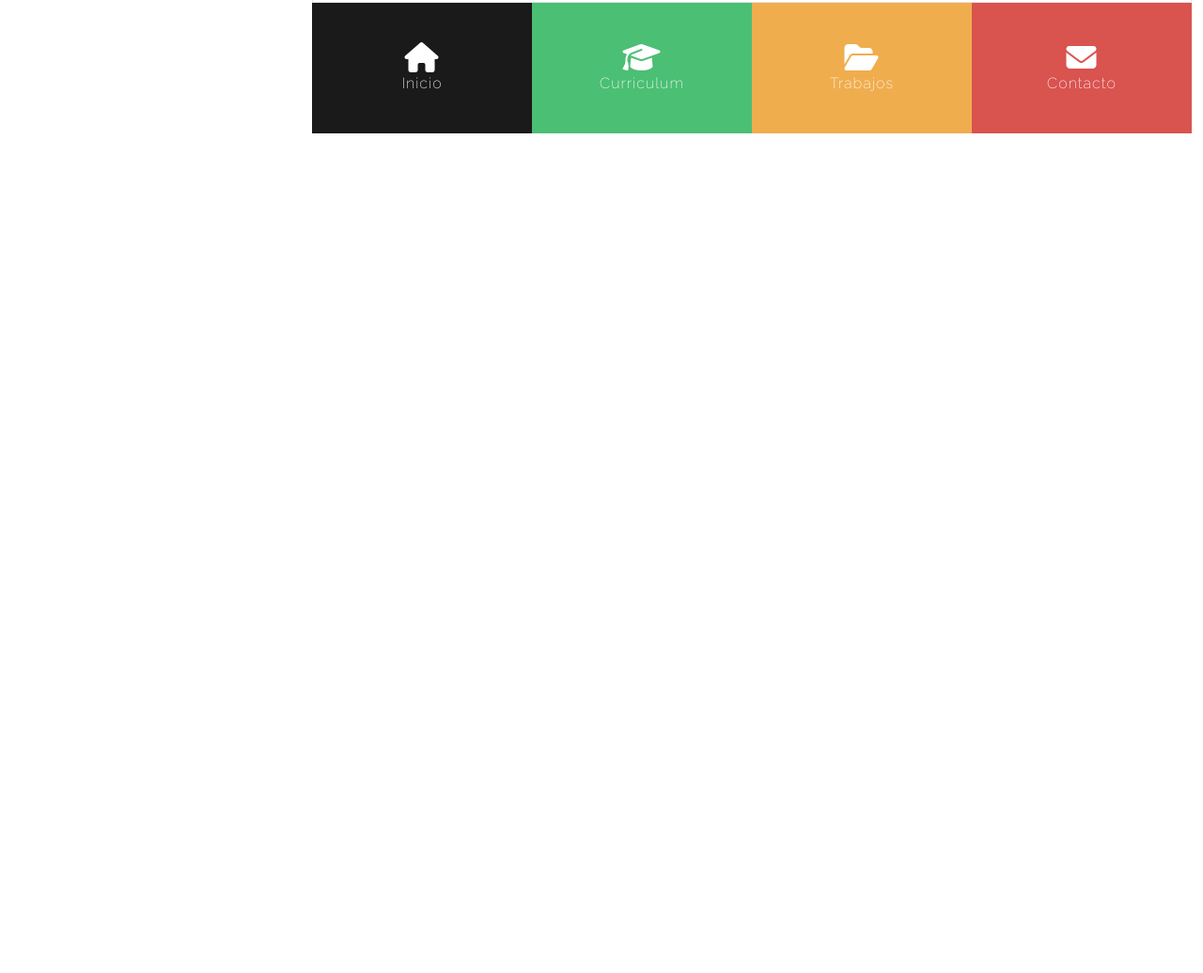
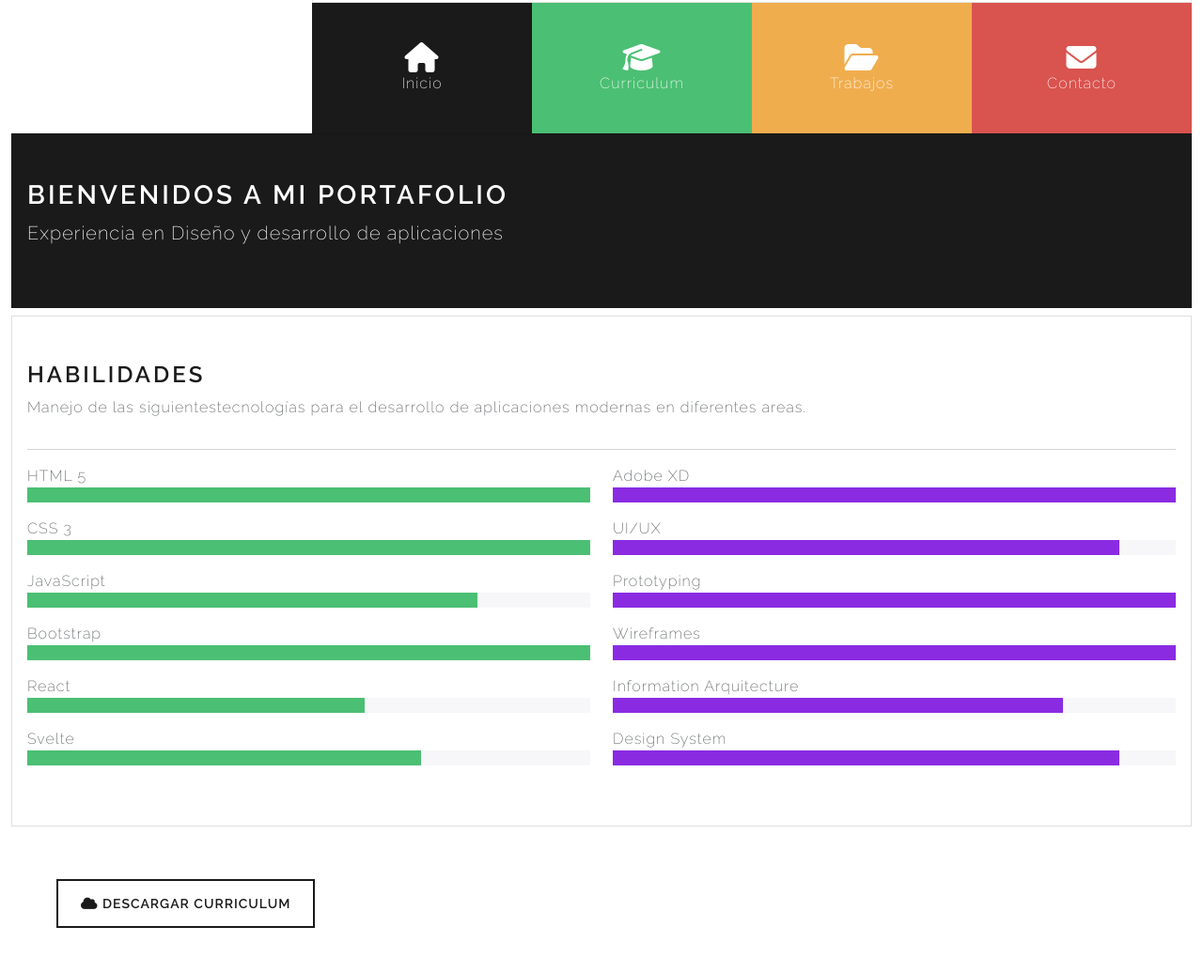
Before and after one commit to edganime96/portafolio-bootstrap, a plain HTML site: page index.html in a window 1280 px wide. Shown: the part 375-1411 px from the top of the page at 94% size. Before the commit the page ends 800 px from the top, so only its background shows below. Drawn offline with nearby package versions, Linux system fonts and the light colour scheme; some packages are replaced by stand-ins of ours; a script that the page names is missing.

Commit message:
Seccion inicio finalizada

```diff
--- a/index.html
+++ b/index.html
@@ -92,8 +92,107 @@
         </div>
       </header>
 
+      <!-- INICIO -->
+      <div id="inicio" class="collapse show">
+        <div class="card card-body bg-primary text-white py-5">
+          <h2 class="text-white">Bienvenidos a mi portafolio</h2>
+          <p class="lead">Experiencia en Diseño y desarrollo de aplicaciones</p>
+        </div>
 
-      <!-- End container fluid -->
+        <div class="card card-body mt-2 py-5">
+          <h3>Habilidades</h3>
+          <p>Manejo de las siguientestecnologías para el desarrollo de aplicaciones modernas en diferentes areas.</p>
+          <hr>
+
+          <div class="row">
+
+            <!-- block -->
+            <div class="col-sm-12 col-md-6">
+              <div>HTML 5</div>
+              <div class="progress mb-3">
+                <div class="progress-bar bg-success" style="width: 100%;"></div>
+              </div>
+
+              <div>CSS 3</div>
+              <div class="progress mb-3">
+                <div class="progress-bar bg-success" style="width: 100%;"></div>
+              </div>
+
+              <div>JavaScript</div>
+              <div class="progress mb-3">
+                <div class="progress-bar bg-success" style="width: 80%;"></div>
+              </div>
+
+              <div>Bootstrap</div>
+              <div class="progress mb-3">
+                <div class="progress-bar bg-success" style="width: 100%;"></div>
+              </div>
+
+              <div>React</div>
+              <div class="progress mb-3">
+                <div class="progress-bar bg-success" style="width: 60%;"></div>
+              </div>
+
+              <div>Svelte</div>
+              <div class="progress mb-3">
+                <div class="progress-bar bg-success" style="width: 70%;"></div>
+              </div>
+            </div>
+
+            <!-- block -->
+            <div class="col-sm-12 col-md-6">
+              <div>Adobe XD</div>
+              <div class="progress mb-3">
+                <div class="progress-bar" style="background-color: blueviolet; width: 100%;"></div>
+              </div>
+
+              <div>UI/UX</div>
+              <div class="progress mb-3">
+                <div class="progress-bar" style="background-color: blueviolet; width: 90%;"></div>
+              </div>
+
+              <div>Prototyping</div>
+              <div class="progress mb-3">
+                <div class="progress-bar" style="background-color: blueviolet; width: 100%;"></div>
+              </div>
+
+              <div>Wireframes</div>
+              <div class="progress mb-3">
+                <div class="progress-bar" style="background-color: blueviolet; width: 100%;"></div>
+              </div>
+
+              <div>Information Arquitecture</div>
+              <div class="progress mb-3">
+                <div class="progress-bar" style="background-color: blueviolet; width: 80%;"></div>
+              </div>
+
+              <div>Design System</div>
+              <div class="progress mb-3">
+                <div class="progress-bar" style="background-color: blueviolet; width: 90%;"></div>
+              </div>
+            </div>
+
+            <!-- end row -->
+          </div>
+
+        <!-- end card body -->
+        </div>
+
+      <!-- INICIO -->
+      </div>
+
+      <!-- FOOTER -->
+      <footer class="mt-2 p-5 bg-secondary">
+        <div class="row">
+          <div class="col-sm-12 text-right">
+            <a href="#" class="btn btn-outline-primary">
+              <i class="fas fa-cloud"></i> Descargar Curriculum
+            </a>
+          </div>
+        </div>
+      </footer>
+
+    <!-- End container fluid -->
     </div>
 
 
```
